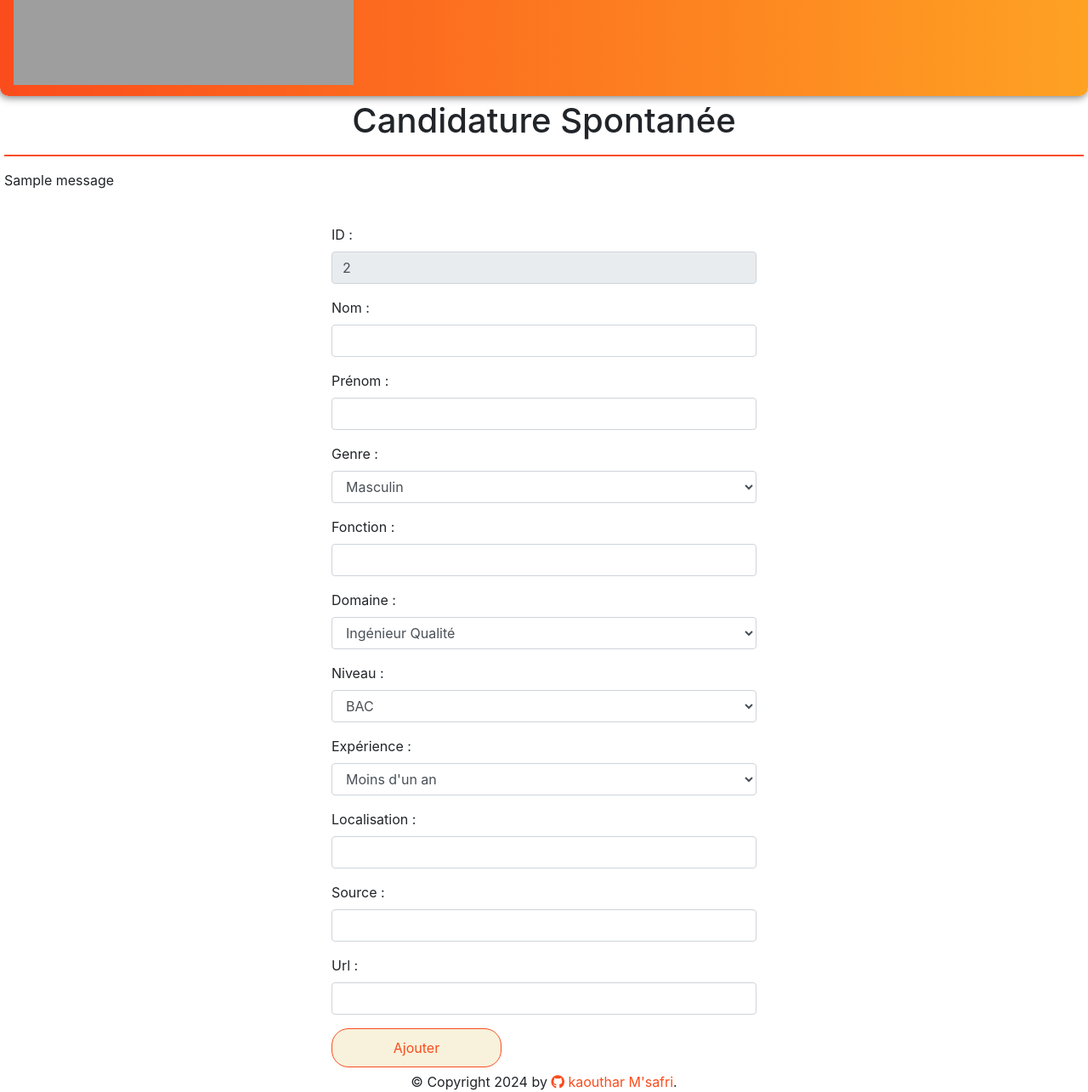
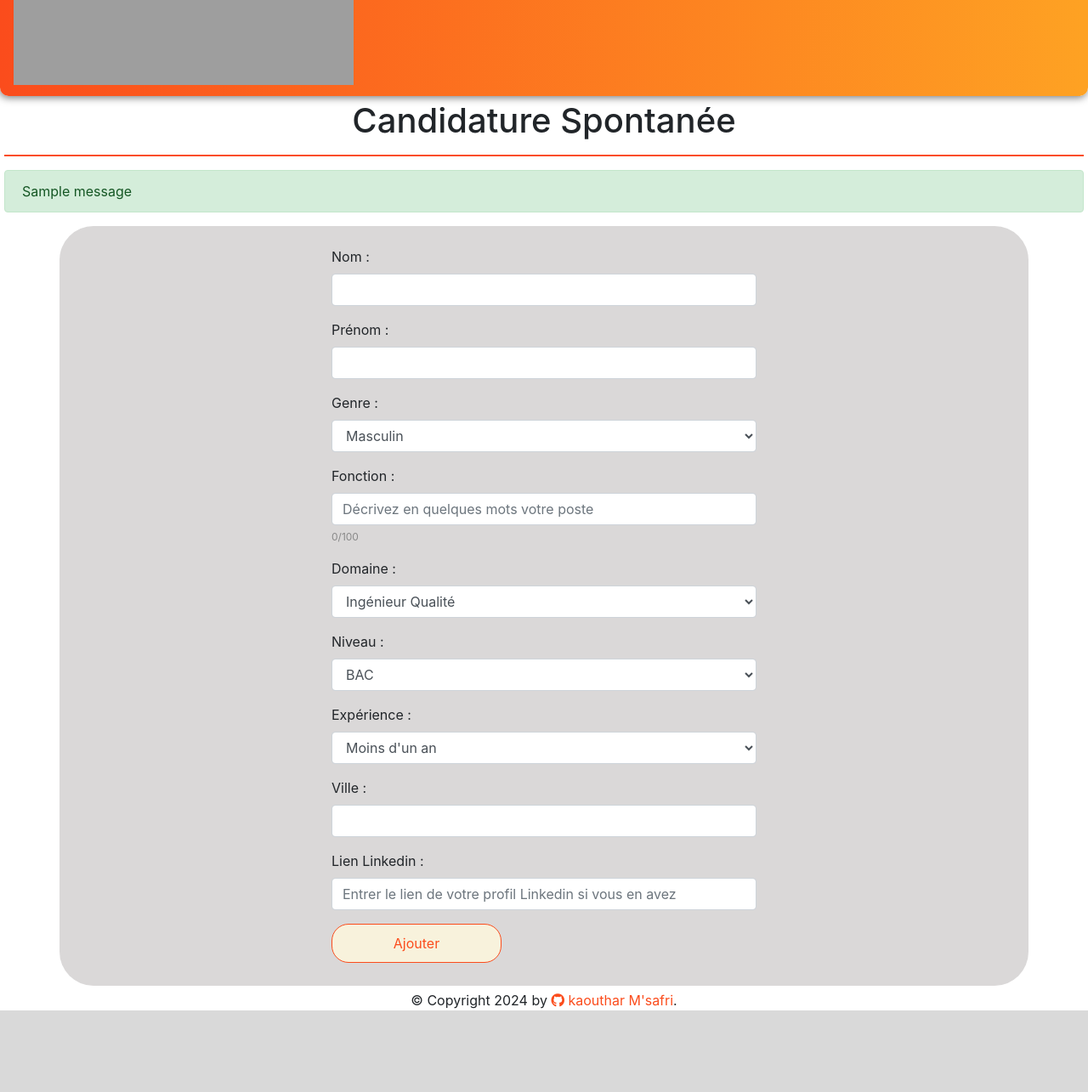
Before and after one commit to kaoutharmsafri/cvapp, a Flask app: page /candidature in a window 1280 px wide. Shown: the part 213-1498 px from the top of the page at 85% size. After the commit the page ends 1402 px from the top, so only its background shows below. Run offline with Flask 3, Linux system fonts and the light colour scheme; tables that the repository leaves empty hold one stand-in row (values such as "Sample post"); one stand-in notice (Sample message) is shown; some libraries are stand-ins or nearby versions; grey boxes are pictures that could not be loaded.

Commit message:
actions azure container 5

```diff
--- a/app.py
+++ b/app.py
@@ -161,6 +161,9 @@
 login_manager.init_app(app)
 login_manager.login_view = 'login'
 
+login_manager.login_message = "Veuillez vous connecter pour accéder à cette page."
+login_manager.login_message_category = "info"
+
 @login_manager.user_loader
 def load_user(user_id):
     return Users.query.get(int(user_id))
@@ -172,13 +175,13 @@
         password = request.form.get('password')
         user = Users.query.filter_by(username=username).first()
         if not user:
-            flash("Nom d'uilisateur incorrect. Veuillez réessayer à nouveau.")
+            flash("Nom d'uilisateur incorrect. Veuillez réessayer à nouveau.", 'danger')
             return redirect(url_for('login'))
         if not bcrypt.check_password_hash(user.password, password):
-            flash('Mot de passe incorrect . Veuillez réessayer à nouveau.')
+            flash('Mot de passe incorrect . Veuillez réessayer à nouveau.', 'danger')
             return redirect(url_for('login'))
         login_user(user)
-        flash('Bienvenue , ' + user.username + '!')
+        flash('Bienvenue , ' + user.username + '!', 'success')
         return redirect(url_for('database'))
 
     return render_template('login.html')
@@ -200,7 +203,7 @@
         user = Users.query.filter_by(username=username).first()
 
         if user:
-            flash('Utilisateur existant.')
+            flash('Utilisateur existant.', 'danger')
             return redirect(url_for('register'))
 
         # Hash the password before storing it in the database
@@ -212,7 +215,7 @@
         db.session.add(new_user)
         db.session.commit()
 
-        flash('Enregistrement avec succès.Vous pouvez vous connecter')
+        flash('Enregistrement avec succès.Vous pouvez vous connecter', 'success')
         return redirect(url_for('login'))
 
     return render_template('register.html')  # Replace 'success' with the name of your success route
@@ -371,7 +374,7 @@
                     logging.error(f"search_term: {search_term}")
                     logging.error(f"domain_selected: {domain_selected}")
                     logging.warning(f"No results found for search term: {search_term}")
-                    flash('No results found for your search term.', 'warning')
+                    flash('Pas de résultats pour votre recherche.', 'primary')
                     return render_template('Database.html', data=data, search=search_term, domain_selected=domain_selected,niveau=niveau,experience=experience,pagination=pagination)
                 else:
                     return render_template('Database.html', data=data, domain_selected=domain_selected,niveau=niveau,experience=experience,pagination=pagination)
@@ -515,7 +518,7 @@
                         '10': 'ingenieur process'
                     }
     niveau_selected_map = {
-        'BAC ': '',
+        'BAC ': '0',
         'BAC + 1': '1',
         'BAC + 2': '2',
         'BAC + 3': '3',
@@ -619,7 +622,7 @@
                         '10': 'ingenieur process'
                     }
     niveau_selected_map = {
-        'BAC ': '',
+        'BAC ': '0',
         'BAC + 1': '1',
         'BAC + 2': '2',
         'BAC + 3': '3',
@@ -691,8 +694,8 @@
         Annee_experience_en_conception = experience_selected_map.get(ColonneExperience, '')
         ColonneExperience = int(ColonneExperience)
         Localisation = add_cv_form.Localisation.data
-        Source = add_cv_form.Source.data
-        Url = add_cv_form.Url.data
+        Source = "Site Web BENGY.H"
+        Url = " "
         Prediction=2
         new = CV(ID=ID, Nom=Nom, Prenom=Prenom, Gender=Gender, Fonction=Fonction, Domaine=Domaine,
                     Niveau=Niveau_label,ColonneNiveau=Niveau_selected, Annee_experience_en_conception=Annee_experience_en_conception,
@@ -727,7 +730,7 @@
                         '10': 'ingenieur process'
                     }
     niveau_selected_map = {
-        'BAC ': '',
+        'BAC ': '0',
         'BAC + 1': '1',
         'BAC + 2': '2',
         'BAC + 3': '3',
--- a/forms.py
+++ b/forms.py
@@ -44,7 +44,7 @@
         ('M', 'Masculin'),
         ('F', 'Féminin')
     ])
-    Fonction = StringField('Fonction')
+    Fonction = StringField('Fonction', validators=[Length(max=100)])
     Domaine = SelectField('Séléctioner le Domaine :', choices=[
         ('1', 'Ingénieur Qualité'),
         ('2', 'Economie et Gestion'),
--- a/static/css/style.css
+++ b/static/css/style.css
@@ -37,6 +37,9 @@
 }
 table,td{
   vertical-align: center;
+}
+#table_data thead{
+  background-color: #5d5d5d;
 }
 
 /* ================== BODY ===================== */
@@ -129,3 +132,39 @@
 }
 
 /* ================== CSS ===================== */
+
+.sorteddb {
+	color:white;
+}
+.sorteddb:hover {
+	color:white;
+  text-decoration: none;
+}
+.URLcolumn{
+  color:black;
+}
+.URLcolumn:hover{
+  color:#fea223;
+}
+.character-counter {
+  font-size: 12px;
+  color: #888;
+  margin-top: 5px;
+}
+.back{
+  background-color: #dad8d8;
+  border-radius: 30pt;
+  padding-bottom: 20pt;
+}
+.error {
+	color:#ff0000;
+}
+.error:hover {
+	color:#ff0000;
+}
+.page {
+	color:#fb4c1c;
+}
+.page:hover {
+	color:#fb4c1c;
+}
--- a/templates/candidature.html
+++ b/templates/candidature.html
@@ -14,19 +14,13 @@
 {% with messages = get_flashed_messages(with_categories=true) %}
     {% if messages %}
             {% for category, message in messages %}
-                <p class="{{ category }}">{{ message }}</p>
+                <div class="alert alert-{{ category }}">{{ message }}</div>
             {% endfor %}
     {% endif %}
 {% endwith %}
-<div class="container d-flex justify-content-center">
+<div class="container d-flex justify-content-center back">
 <form method="POST" id="AddCVForm" name="AddCVForm" class="mt-4">
     {{ add_cv_form.csrf_token }}
-    <fieldset disabled>
-    <div  class="form-group">
-        <label class="form-control-label" for="ID">ID :</label>
-        {{ add_cv_form.ID(class="form-control form-control-login-register", placeholder=" ", required="required",value=last_id+1) }}
-    </div>
-</fieldset>
     <div  class="form-group">
         <label class="form-control-label" for="Nom">Nom :</label>
         {{ add_cv_form.Nom(class="form-control form-control-login-register", placeholder=" ", required="required") }}
@@ -41,7 +35,8 @@
     </div>
     <div  class="form-group">
         <label class="form-control-label" for="Fonction">Fonction :</label>
-        {{ add_cv_form.Fonction(class="form-control form-control-login-register", placeholder=" ", required="required") }}
+        {{ add_cv_form.Fonction(class="form-control form-control-login-register", placeholder="Décrivez en quelques mots votre poste", required="required") }}
+        <div id="fonction-counter" class="character-counter">100</div>
     </div>
     <div  class="form-group">
         <label class="form-control-label" for="Domaine">Domaine :</label>
@@ -56,20 +51,38 @@
         {{ add_cv_form.ColonneExperience(class="form-control form-control-login-register", placeholder=" ", required="required") }}
     </div>
     <div  class="form-group">
-        <label class="form-control-label" for="Localisation">Localisation :</label>
-        {{ add_cv_form.Localisation(class="form-control form-control-login-register", placeholder=" ", required="required") }}
+        <label class="form-control-label" for="Localisation">Ville :</label>
+        {{ add_cv_form.Localisation(class="form-control form-control-login-register", placeholder=" ") }}
     </div>
     <div  class="form-group">
-        <label class="form-control-label" for="Source">Source :</label>
-        {{ add_cv_form.Source(class="form-control form-control-login-register", placeholder=" ", required="required") }}
-    </div>
-    <div  class="form-group">
-        <label class="form-control-label" for="Url">Url :</label>
-        {{ add_cv_form.Url(class="form-control form-control-login-register", placeholder=" ", required="required") }}
+        <label class="form-control-label" for="Url">Lien Linkedin :</label>
+        {{ add_cv_form.Url(class="form-control form-control-login-register", placeholder="Entrer le lien de votre profil Linkedin si vous en avez") }}
     </div>
 
     {{ add_cv_form.addcvsubmit (class="btn custom-btn custom-btn-login-register")}}
 </div>
 </form>
 </div>
+<script>
+    document.addEventListener('DOMContentLoaded', function() {
+    var input = document.querySelector('#Fonction');
+    var counter = document.querySelector('#fonction-counter');
+
+    if (input && counter) {
+        // Initialize the counter
+        updateCounter(input.value.length);
+
+        input.addEventListener('input', function() {
+            updateCounter(input.value.length);
+        });
+    }
+
+    function updateCounter(length) {
+        var maxLength = 100; // Maximum allowed characters
+        counter.textContent = length + '/' + maxLength;
+    }
+});
+
+
+</script>
 {% endblock %}
--- a/templates/supprimercv.html
+++ b/templates/supprimercv.html
@@ -8,7 +8,7 @@
 {% endblock %}
 
 {% block content %}
-
+<div class="container">
 <h2>La personne d'id :{{ id }} a été supprimée</h2>
-
+</div>
   {% endblock %}
```
Also changed, not shown: templates/Database.html (+26 -15 lines), templates/contactusdb.html (+19 -9 lines), templates/login.html (+7 -8 lines), templates/modal.html (+15 -17 lines), templates/register.html (+11 -6 lines).
